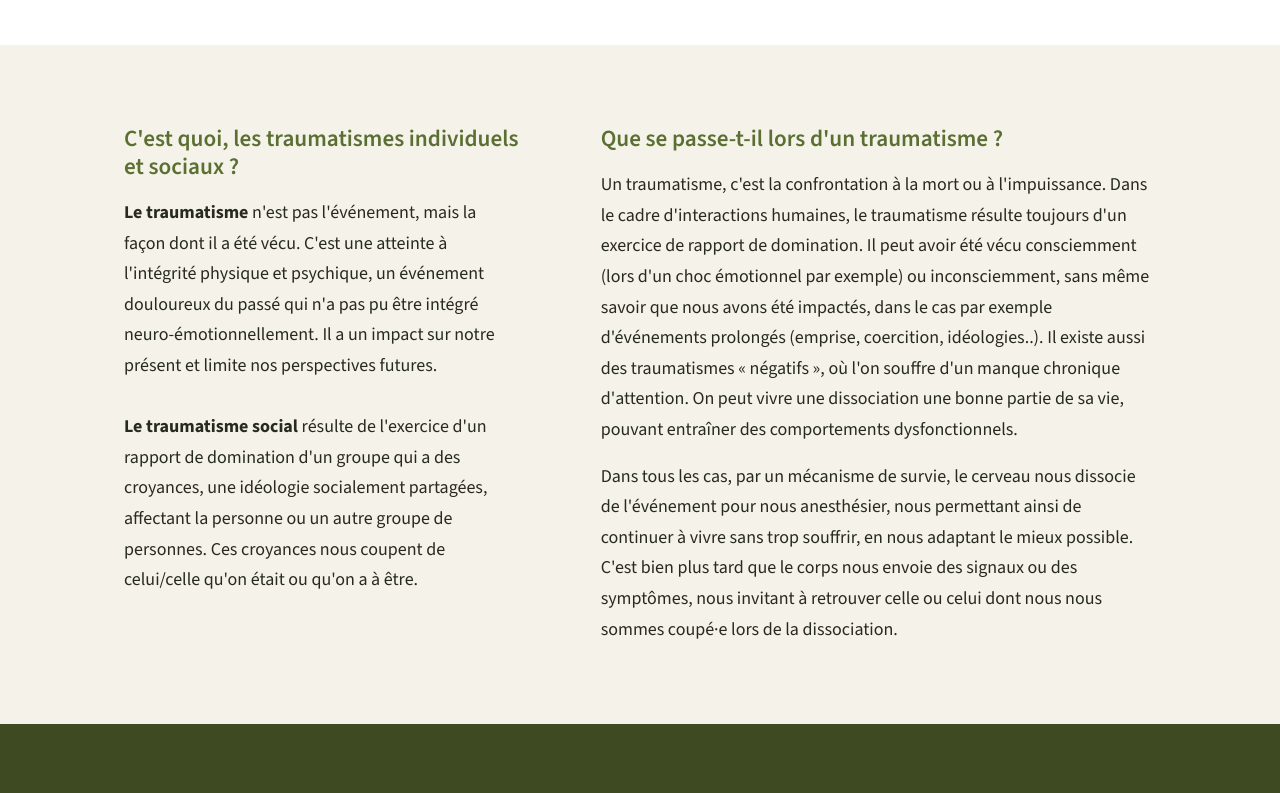
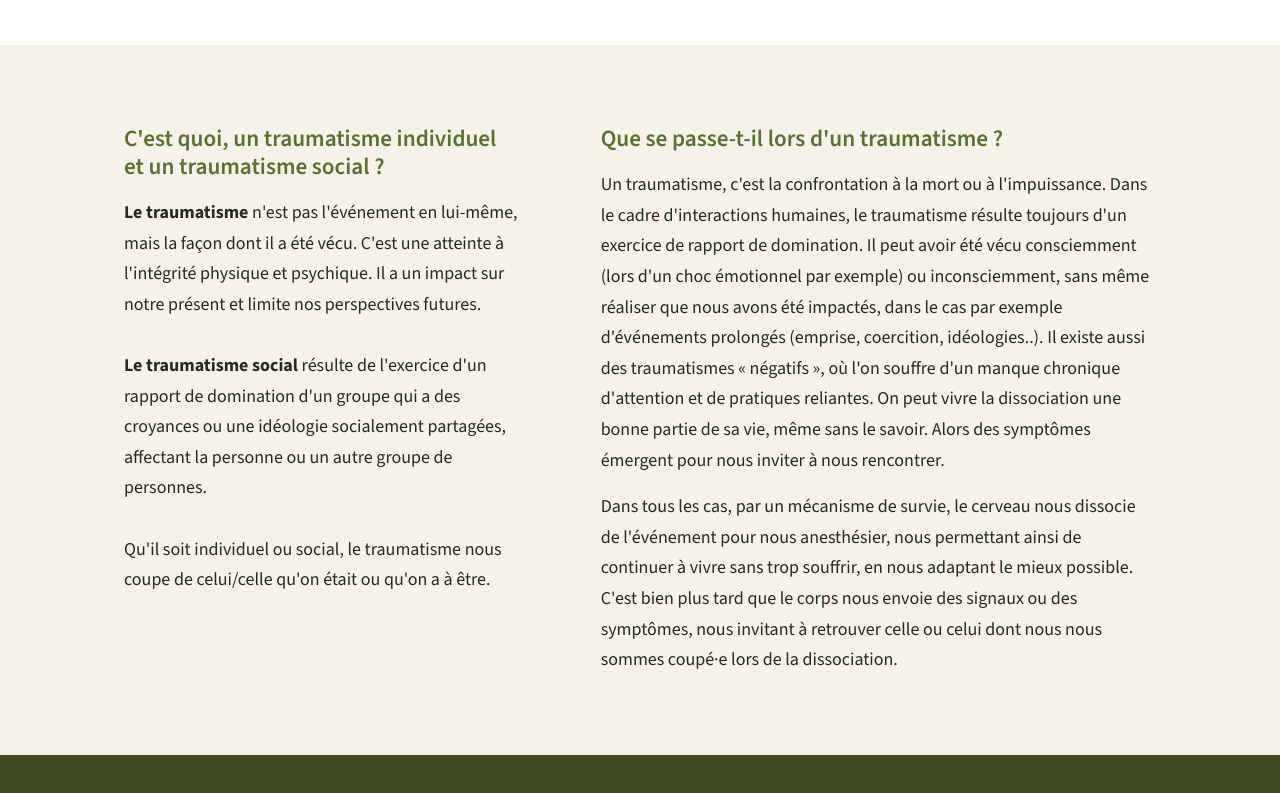
Before and after one commit to WilliamOlivers/anne-partridge, a plain HTML site: page index.html in a window 1280 px wide. Shown: the part 1160-1953 px from the top of the page. Drawn offline with nearby package versions, Linux system fonts and the light colour scheme.

Commit message:
Édition visuelle : index.html

```diff
--- a/index.html
+++ b/index.html
@@ -84,8 +84,8 @@
     <section class="section section-sand">
       <div class="wrap longform">
         <div>
-          <h2>C'est quoi, les traumatismes individuels et sociaux ?</h2>
-          <p><strong>Le traumatisme </strong>n'est pas l'événement, mais la façon dont il a été vécu. C'est une atteinte à l'intégrité physique et psychique, un événement douloureux du passé qui n'a pas pu être intégré neuro-émotionnellement. Il a un impact sur notre présent et limite nos perspectives futures.<br><br><strong>Le traumatisme social </strong>résulte de l'exercice d'un rapport de domination d'un groupe qui a des croyances, une idéologie socialement partagées, affectant la personne ou un autre groupe de personnes. Ces croyances nous coupent de celui/celle
+          <h2>C'est quoi, un traumatisme individuel et un traumatisme social ?</h2>
+          <p><strong>Le traumatisme </strong>n'est pas l'événement en lui-même, mais la façon dont il a été vécu. C'est une atteinte à l'intégrité physique et psychique. Il a un impact sur notre présent et limite nos perspectives futures.<br><br><strong>Le traumatisme social </strong>résulte de l'exercice d'un rapport de domination d'un groupe qui a des croyances ou une idéologie socialement partagées, affectant la personne ou un autre groupe de personnes. <br><br>Qu'il soit individuel ou social, le traumatisme nous coupe de celui/celle
             qu'on était ou qu'on a à être.
           </p>
         </div>
@@ -94,9 +94,8 @@
           <p>
             Un traumatisme, c'est la confrontation à la mort ou à l'impuissance. Dans le cadre d'interactions
             humaines, le traumatisme résulte toujours d'un exercice de rapport de domination. Il peut avoir été vécu consciemment
-            (lors d'un choc émotionnel par exemple) ou inconsciemment, sans même savoir que nous avons été impactés, dans le cas par exemple d'événements prolongés (emprise, coercition, idéologies..). Il existe aussi des traumatismes « négatifs », où l'on souffre d'un manque chronique
-            d'attention. On peut vivre une dissociation une bonne partie de sa vie, pouvant entraîner des comportements dysfonctionnels.
-          </p>
+            (lors d'un choc émotionnel par exemple) ou inconsciemment, sans même réaliser que nous avons été impactés, dans le cas par exemple d'événements prolongés (emprise, coercition, idéologies..). Il existe aussi des traumatismes « négatifs », où l'on souffre d'un manque chronique
+            d'attention et de pratiques reliantes. On peut vivre la dissociation une bonne partie de sa vie, même sans le savoir. Alors des symptômes émergent pour nous inviter à nous rencontrer.</p>
           <p>
             Dans tous les cas, par un mécanisme de survie, le cerveau nous dissocie de l'événement pour nous anesthésier, nous permettant ainsi de continuer à vivre sans trop
             souffrir, en nous adaptant le mieux possible. C'est bien plus tard que le corps nous envoie des
@@ -126,7 +125,7 @@
           </div>
           <div class="tile">
             <p class="tile-label">Lieu</p>
-            <p class="tile-text">En visio, <br>ou en présence à La Grelière, 2238 route du Limousin, Milhac-de-Nontron</p>
+            <p class="tile-text">En visio, ou en présence à La Grelière <br>2238 route du Limousin, Milhac-de-Nontron.</p>
           </div>
           <div class="tile">
             <p class="tile-label">Tarif</p>
@@ -209,4 +208,5 @@
 
 
 
+
 </body></html>
```
